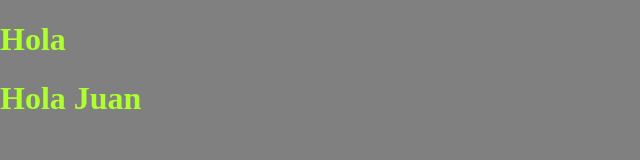
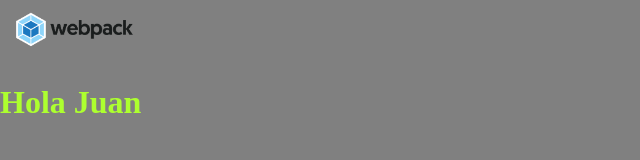
Before and after one commit to ooJOSUEoo/PrimerProyectoWebpack, a website built with webpack: page src/index.html in a window 1280 px wide. Shown: the whole page, without its empty margins (0-640 px from the left). Built offline with nearby package versions, Linux system fonts and the light colour scheme.

Commit message:
Manejo de imágenes

```diff
--- a/package.json
+++ b/package.json
@@ -12,6 +12,7 @@
   "license": "ISC",
   "devDependencies": {
     "css-loader": "^6.6.0",
+    "file-loader": "^6.2.0",
     "html-loader": "^3.1.0",
     "html-webpack-plugin": "^5.5.0",
     "mini-css-extract-plugin": "^2.5.3",
--- a/src/index.html
+++ b/src/index.html
@@ -7,6 +7,10 @@
     <title>Wedpack</title>
 </head>
 <body>
-    <h1>Hola</h1>
+    <!-- comentario -->
+    <!-- comentario -->
+    <!-- comentario -->
+    <!-- comentario -->
+    <img src="assets/img/webpack-logo.png" alt="">
 </body>
 </html>
--- a/src/styles.css
+++ b/src/styles.css
@@ -2,3 +2,7 @@ html,body{
     margin: 0;
     background: grey;
 }
+
+img{
+    width: 150px;
+}
--- a/webpack.config.js
+++ b/webpack.config.js
@@ -27,6 +27,10 @@ module.exports ={
                 test: /styles.css$/,
                 use: [MiniCssExtract.loader, 'css-loader'],
             },
+            {
+                test: /\.(png|jpe?g|gif)$/,
+                loader: 'file-loader'
+            }
         ]
     },
 
```
Also changed, not shown: src/js/funciones.js (+7 -0 lines), dist/3b7bf087cbac835e6f7d4b7dc9711e72.png (added), dist/index.html, dist/main.js, dist/styles.css, src/assets/img/webpack-logo.png (added).
